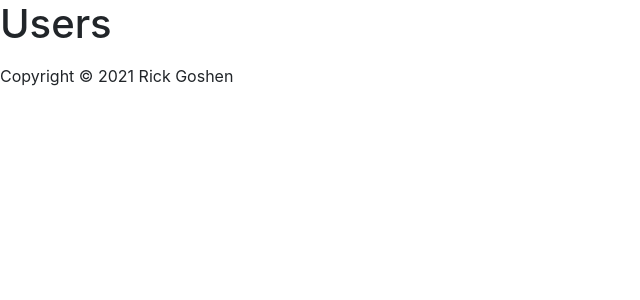
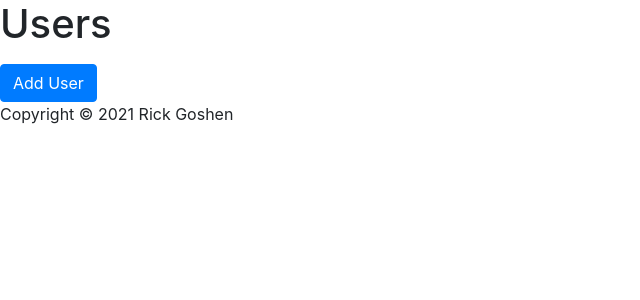
Before and after one commit to rgoshen/flask-blogly, a Flask app: page /users in a window 1280 px wide. Shown: the top 300 px of the page, without its empty margins (0-640 px from the left). Run offline with Flask 2, Linux system fonts and the light colour scheme; some libraries are stand-ins or nearby versions.

Commit message:
added add user button

```diff
--- a/templates/users/index.html
+++ b/templates/users/index.html
@@ -6,4 +6,5 @@
   <li>{{user.first_name}} {{user.last_name}}</li>
   {% endfor %}
 </ul>
+<button class="btn btn-primary">Add User</button>
 {% endblock %}
```
